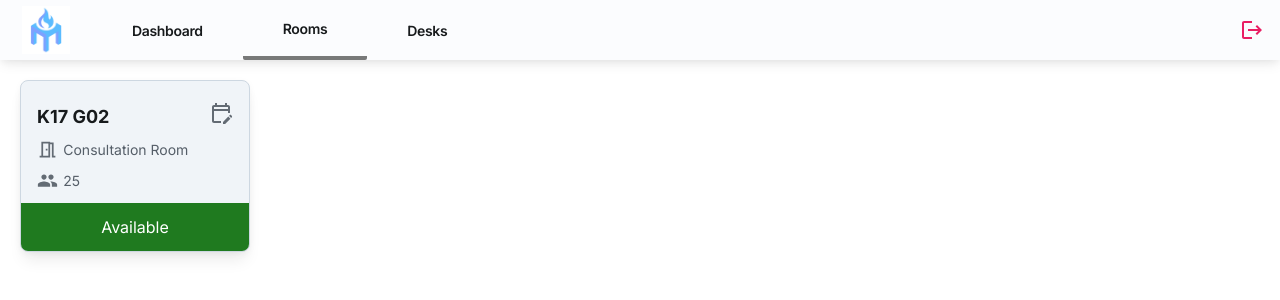
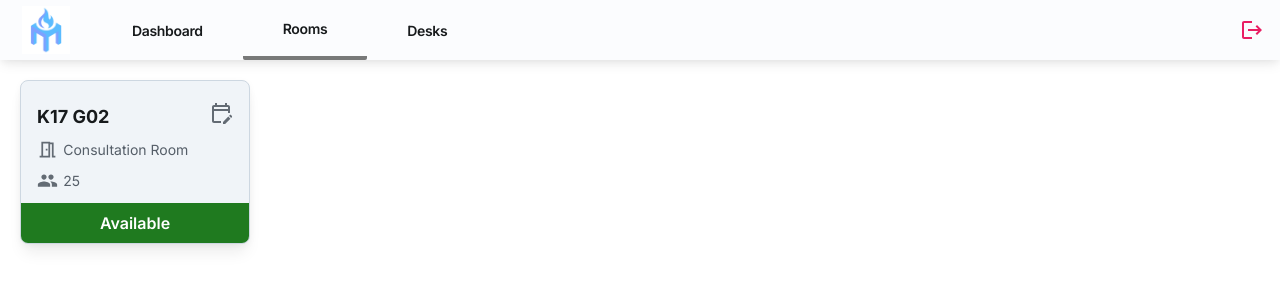
Before and after one commit to unsw-cse-comp99-3900/capstone-project-3900h13bfrancophiles, a Next.js app in the folder frontend/: page /rooms in a window 1280 px wide. Shown: the top 300 px of the page. Built offline with nearby package versions, Linux system fonts and the light colour scheme.

Commit message:
try different padding

```diff
--- a/frontend/app/components/roomCard.tsx
+++ b/frontend/app/components/roomCard.tsx
@@ -50,9 +50,9 @@ export default function RoomCard() {
       <CardOverflow
         variant="solid"
         color={available ? "success" : "danger"}
-        sx={{ padding: "12px", alignItems: "center", flexWrap: "wrap" }}
+        sx={{ padding: "8px", alignItems: "center", flexWrap: "wrap" }}
       >
-        {available ? "Available" : "Unavailable"}
+        <b>{available ? "Available" : "Unavailable"}</b>
       </CardOverflow>
     </Card>
   );
```
